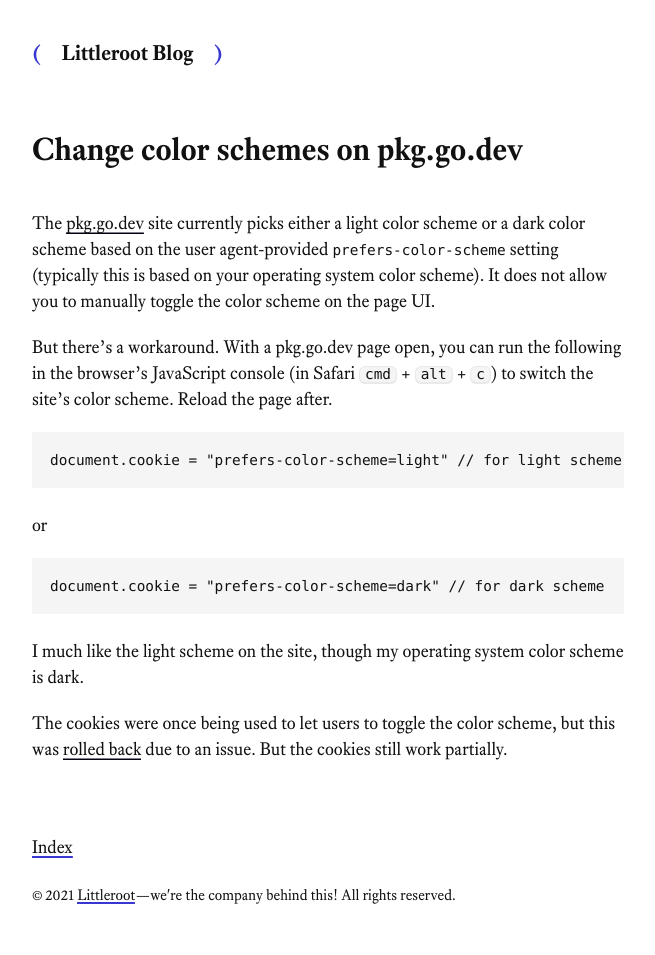
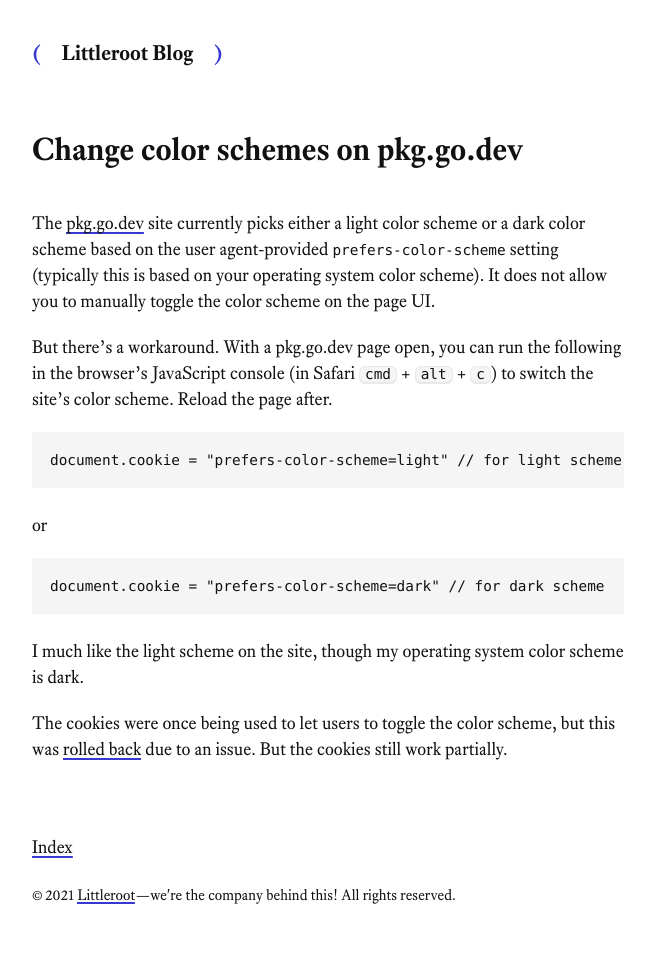
Before and after one commit to littleroot/blog, a Jekyll site: the page built from _pages/pkg.go.dev color scheme.md, in a window 1280 px wide. Shown: the whole page, without its empty margins (312-967 px from the left). Built offline with Jekyll 4.4.1, drawn with Linux system fonts in a browser that asks for light colours.

Commit message:
undo colors

```diff
--- a/_sass/index.scss
+++ b/_sass/index.scss
@@ -9,7 +9,7 @@
   li a {
     @include underline(4px, rgba(204, 204, 204, .5)); // #ccc with alpha
     &:hover {
-      @include underline(4px, $link-blue);
+      background-image: linear-gradient(transparent, transparent 4px, $link-blue 4px, $link-blue);
     }
   }
 }
--- a/_sass/site.scss
+++ b/_sass/site.scss
@@ -27,7 +27,7 @@
   color: $body-color;
   @include underline(4px, $link-blue);
   &:hover {
-    @include underline(4px, $link-blue);
+    background-image: linear-gradient(transparent, transparent 4px, $link-blue 4px, $link-blue);
   }
 }
 
@@ -255,14 +255,3 @@
   font-size: 1.25rem;
   font-weight: 300;
 }
-
-article {
-  a {
-    background-size: 100% 3px;
-    background-image: linear-gradient(transparent, transparent, #01010d, #010118);
-    &:hover {
-      background-size: 100% 3px;
-      background-image: linear-gradient(transparent, transparent, #01010d, #010118);
-    }
-  }
-}
```
